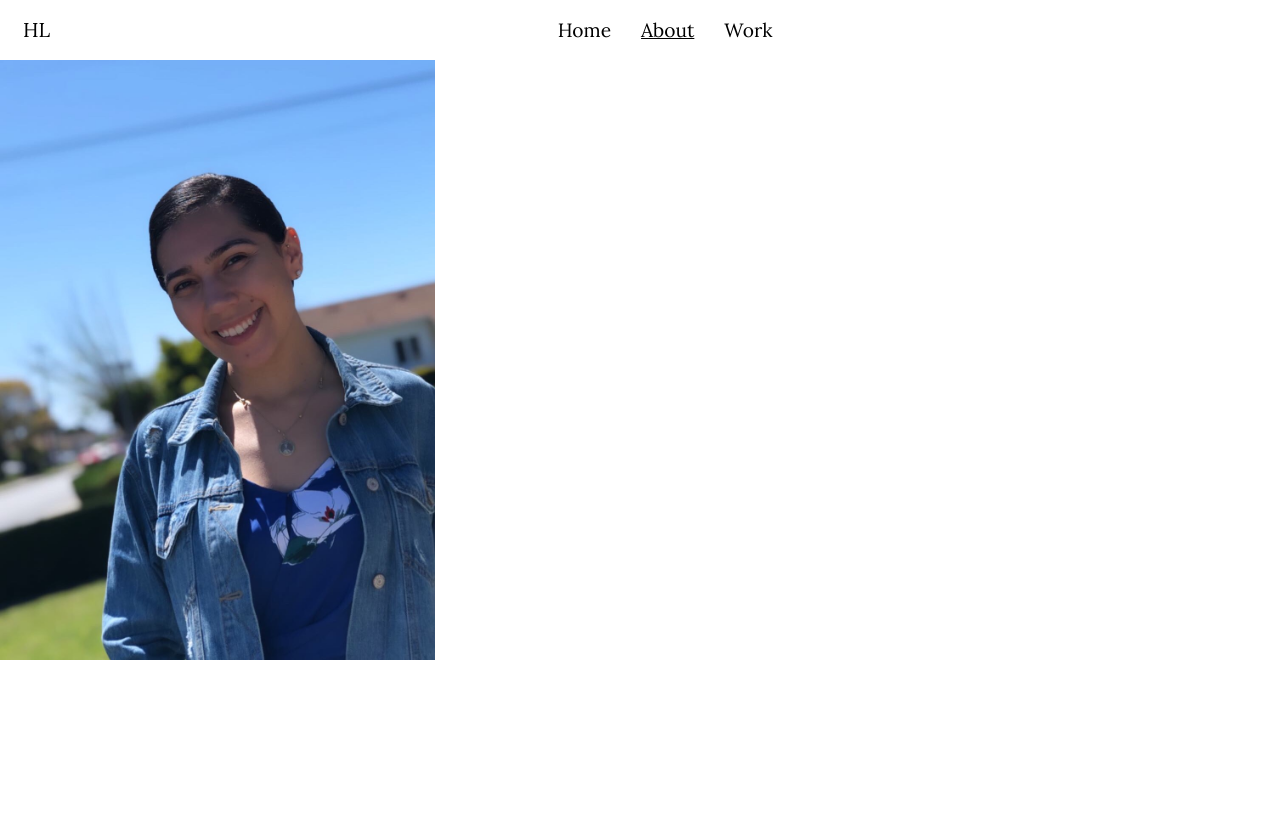
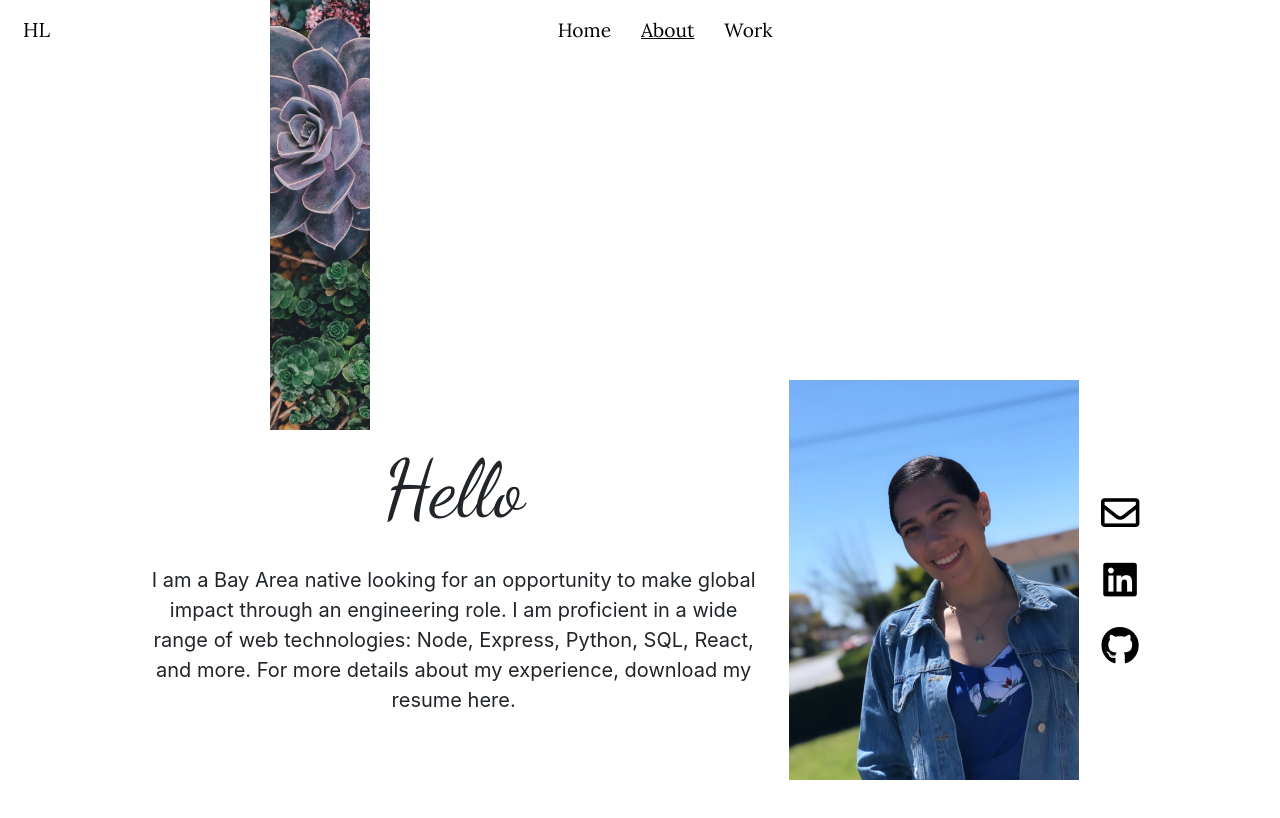
Before and after one commit to lopezh18/lopezhaley, a React (Create React App) app: page /about in a window 1280 px wide. Shown: the top 818 px of the page. Built offline with nearby package versions, Linux system fonts and the light colour scheme.

Commit message:
Added rectange1 and links to sites

```diff
--- a/public/index.html
+++ b/public/index.html
@@ -24,6 +24,7 @@
 
     <link href="https://fonts.googleapis.com/css?family=Playfair+Display&display=swap" rel="stylesheet">
   <link href="https://fonts.googleapis.com/css?family=Lora&display=swap" rel="stylesheet">
+  <link href="https://fonts.googleapis.com/css?family=Dancing+Script&display=swap" rel="stylesheet">
   <!--
       Notice the use of %PUBLIC_URL% in the tags above.
       It will be replaced with the URL of the `public` folder during the build.
--- a/src/components/About.js
+++ b/src/components/About.js
@@ -7,7 +7,28 @@ export default class About extends Component {
 
     return (
       <div>
-        <img className='portrait image-fluid' src={portrait} alt='portrait'/>
+        <div className='rectangle1'>
+
+        </div>
+        <div className='about-container'>
+          <div className='about-info'>
+            <p className='greeting'>Hello</p>
+            <p className='about-text'>I am a Bay Area native looking for an opportunity to make global impact through an engineering role. I am proficient in a wide range of web technologies: Node, Express, Python, SQL, React, and more. For more details about my experience, download my resume here. </p> </div>
+          <img className='portrait image-fluid' src={portrait} alt='portrait' />
+          <div className='about-icons'>
+            <a href='mailto:haleylopez95@gmail.com'>
+              <i className="far fa-envelope fa-2x mb-4"></i>
+            </a>
+            <br />
+            <a href='https://www.linkedin.com/in/haleyalopez/'>
+              <i className="fab fa-linkedin fa-2x mb-4"></i>
+            </a>
+            <br />
+            <a href='https://github.com/lopezh18'>
+              <i className="fab fa-github fa-2x"></i>
+            </a>
+          </div>
+        </div>
       </div>
     )
   }
--- a/src/components/stylesheets/about.css
+++ b/src/components/stylesheets/about.css
@@ -1,3 +1,47 @@
 .portrait{
-  height: 75vh;
+  height: 50vh;
+  margin: 15px;
 }
+
+.about-container{
+  padding: 0;
+  margin: 20px;
+  height: 100vh;
+  display: flex;
+  justify-content: center;
+  text-align: center;
+  align-items: center;
+  align-content: space-between;
+}
+
+.greeting{
+  font-size: 80px;
+  font-family: 'Dancing Script', cursive;
+}
+
+.rectangle1{
+  background-image: url('../../images/succulents.jpg');
+  background-position: top;
+  background-size: cover;
+  transform: rotate(-90deg);
+  /* transform-origin: 50% 30%; */
+}
+
+.about-text{
+  font-size: 20px;
+}
+
+.rectangle1{
+  height: 100px;
+  width: 80vh;
+}
+
+.about-info{
+  margin: 15px;
+  align-self: center;
+  width: 610px;
+}
+
+a:hover{
+  color: #62aa3d;
+}
```
Also changed, not shown: src/images/succulents.jpg (added).
